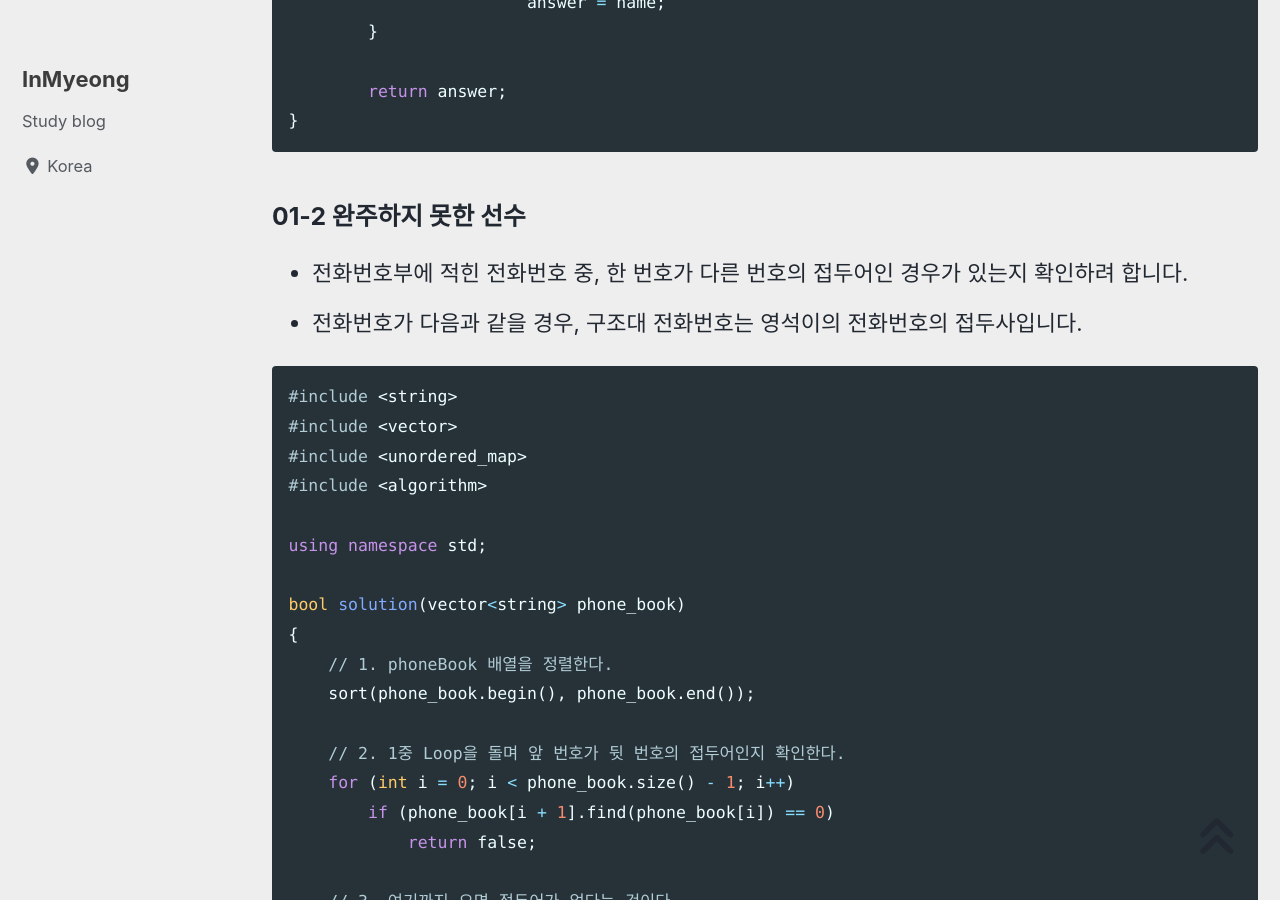
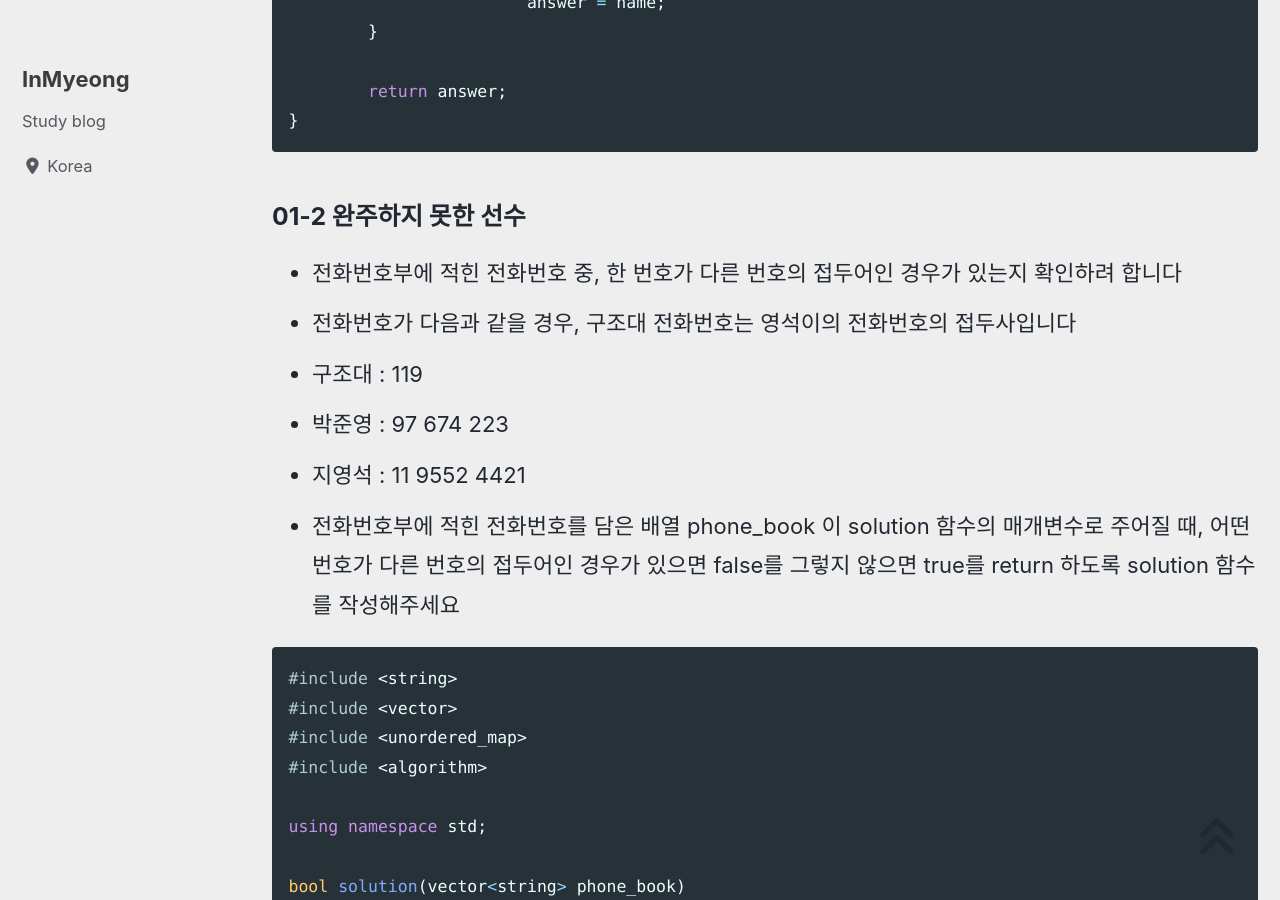
Before and after one commit to devMyeong/devMyeong.github.io, a Jekyll site: the page built from _posts/codingTest/2022-07-06-프로그래머스.md, in a window 1280 px wide and 900 px high, scrolled down 1914 px. Built offline with Jekyll 4.4.1, drawn with Linux system fonts in a browser that asks for light colours; cached includes are drawn as plain includes; nearby versions of some CDN libraries; some web fonts are replaced; comment, search, counter and statistics services are not loaded.

Commit message:
Chore : 안올라간 내용 추가

````diff
--- a/_posts/codingTest/2022-07-06-프로그래머스.md
+++ b/_posts/codingTest/2022-07-06-프로그래머스.md
@@ -67,8 +67,12 @@ string solution(vector<string> participant, vector<string> completion)
 ```
 
 ### 01-2 완주하지 못한 선수
-- 전화번호부에 적힌 전화번호 중, 한 번호가 다른 번호의 접두어인 경우가 있는지 확인하려 합니다.
-- 전화번호가 다음과 같을 경우, 구조대 전화번호는 영석이의 전화번호의 접두사입니다.
+- 전화번호부에 적힌 전화번호 중, 한 번호가 다른 번호의 접두어인 경우가 있는지 확인하려 합니다
+- 전화번호가 다음과 같을 경우, 구조대 전화번호는 영석이의 전화번호의 접두사입니다
+- 구조대 : 119
+- 박준영 : 97 674 223
+- 지영석 : 11 9552 4421
+- 전화번호부에 적힌 전화번호를 담은 배열 phone_book 이 solution 함수의 매개변수로 주어질 때, 어떤 번호가 다른 번호의 접두어인 경우가 있으면 false를 그렇지 않으면 true를 return 하도록 solution 함수를 작성해주세요
 
 ```cpp
 #include <string>
````
